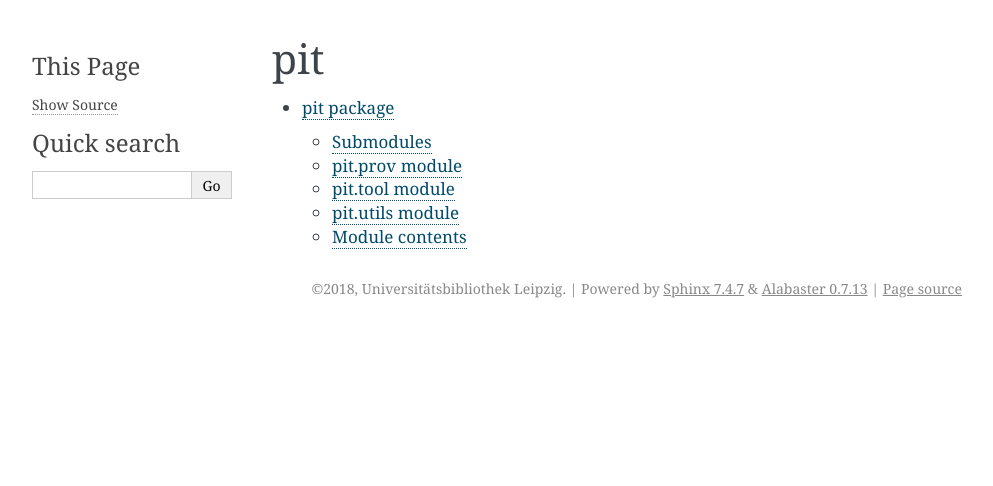
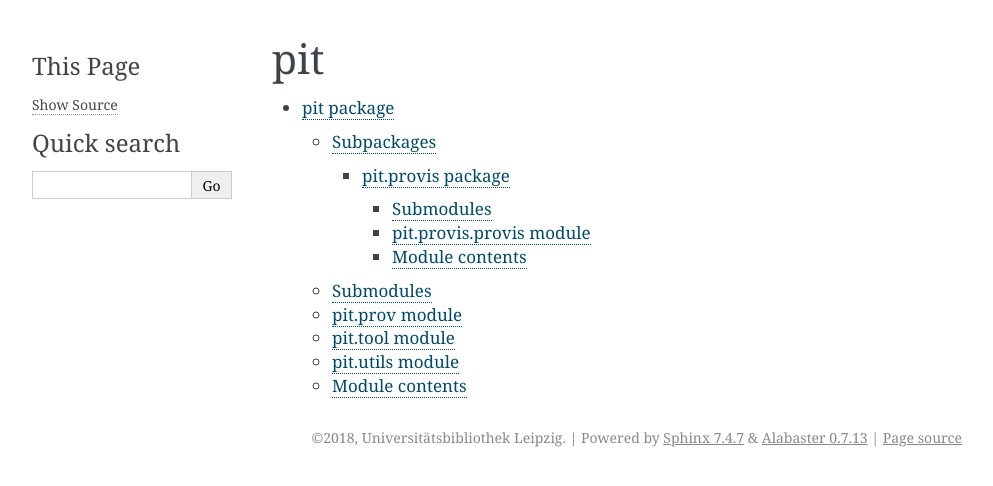
Before and after one commit to diggr/pit, a Sphinx documentation site: the page built from docs/source/modules.rst, in a window 1280 px wide. Shown: the top 486 px of the page, without its empty margins (148-1141 px from the left). Built offline with Sphinx 7.4.7, drawn with Linux system fonts in a browser that asks for light colours.

Commit message:
include README and modules in docs

```diff
--- a/docs/source/index.rst
+++ b/docs/source/index.rst
@@ -10,7 +10,8 @@
    :maxdepth: 2
    :caption: Contents:
 
-
+   readme
+   modules
 
 Indices and tables
 ==================
--- /dev/null
+++ b/docs/source/pit.provis.rst
@@ -0,0 +1,22 @@
+pit.provis package
+==================
+
+Submodules
+----------
+
+pit.provis.provis module
+------------------------
+
+.. automodule:: pit.provis.provis
+    :members:
+    :undoc-members:
+    :show-inheritance:
+
+
+Module contents
+---------------
+
+.. automodule:: pit.provis
+    :members:
+    :undoc-members:
+    :show-inheritance:
--- a/docs/source/pit.rst
+++ b/docs/source/pit.rst
@@ -1,5 +1,12 @@
 pit package
 ===========
+
+Subpackages
+-----------
+
+.. toctree::
+
+    pit.provis
 
 Submodules
 ----------
--- /dev/null
+++ b/docs/source/readme.rst
@@ -0,0 +1 @@
+.. include:: ../../README.rst
```
Also changed, not shown: docs/modules.rst (added, +7 -0 lines).
